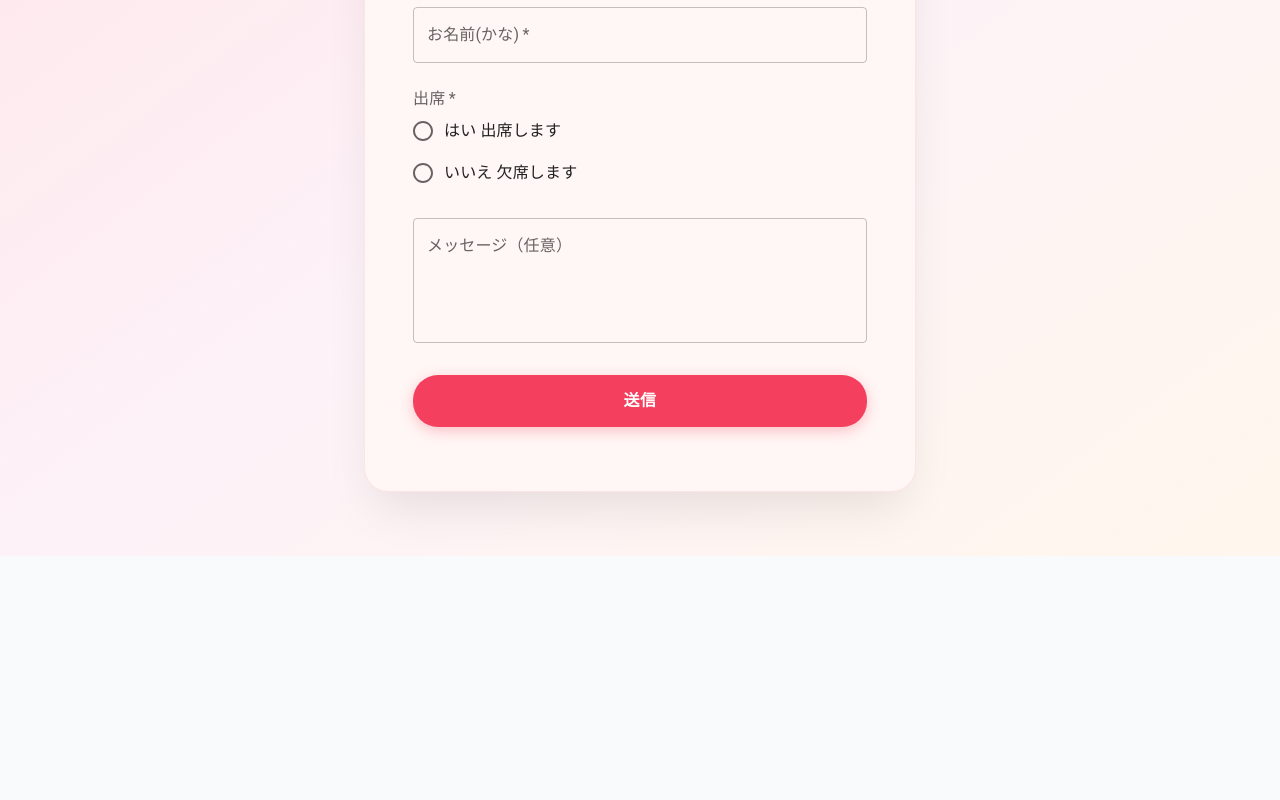
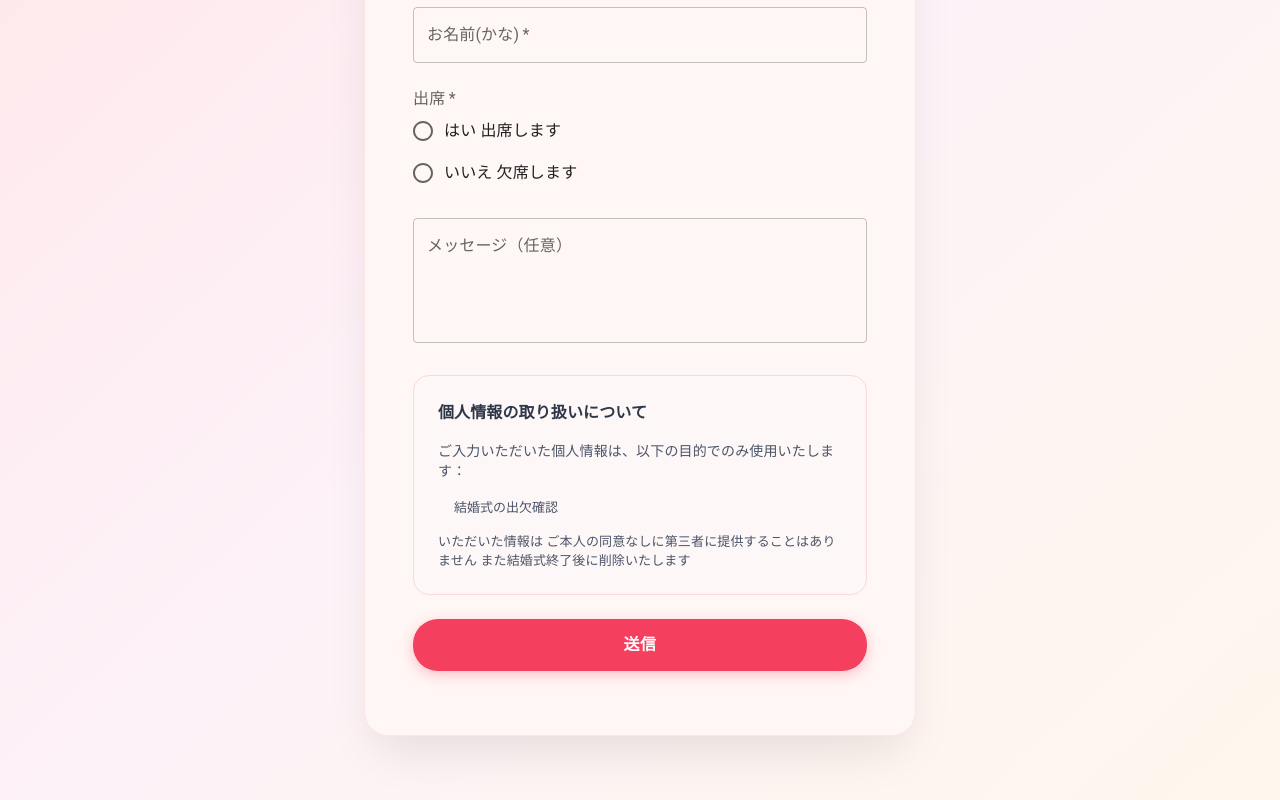
Before and after one commit to kmaezmac/wedding-page, a Next.js app: page /invitation in a window 1280 px wide. Shown: the part 400-1200 px from the top of the page. Before the commit the page ends 956 px from the top, so only its background shows below. Built offline with nearby package versions, Linux system fonts and the light colour scheme; no server answers.

Commit message:
個人情報ポリシー追記

```diff
--- a/src/app/invitation/page.tsx
+++ b/src/app/invitation/page.tsx
@@ -185,6 +185,24 @@ export default function RSVPPage() {
                 value={message}
                 onChange={(e) => setMessage(e.target.value)}
               />
+
+              {/* 個人情報の取り扱いについて */}
+              <Box sx={{ mt: 3, p: 3, backgroundColor: '#fef7f7', borderRadius: '16px', border: '1px solid #fed7d7' }}>
+                <Typography variant="h6" gutterBottom sx={{ fontSize: '16px', fontWeight: 600, color: '#2d3748', mb: 2 }}>
+                  個人情報の取り扱いについて
+                </Typography>
+                <Typography variant="body2" sx={{ fontSize: '14px', color: '#4a5568', mb: 2 }}>
+                  ご入力いただいた個人情報は、以下の目的でのみ使用いたします：
+                </Typography>
+                <Box component="ul" sx={{ fontSize: '13px', color: '#4a5568', ml: 2, '& li': { mb: 0.5 } }}>
+                  <li>結婚式の出欠確認</li>
+                </Box>
+                <Typography variant="body2" sx={{ fontSize: '13px', color: '#4a5568', mt: 2 }}>
+                  いただいた情報は ご本人の同意なしに第三者に提供することはありません
+                  また結婚式終了後に削除いたします
+                </Typography>
+              </Box>
+
               <Button
                 type="submit"
                 fullWidth
```
